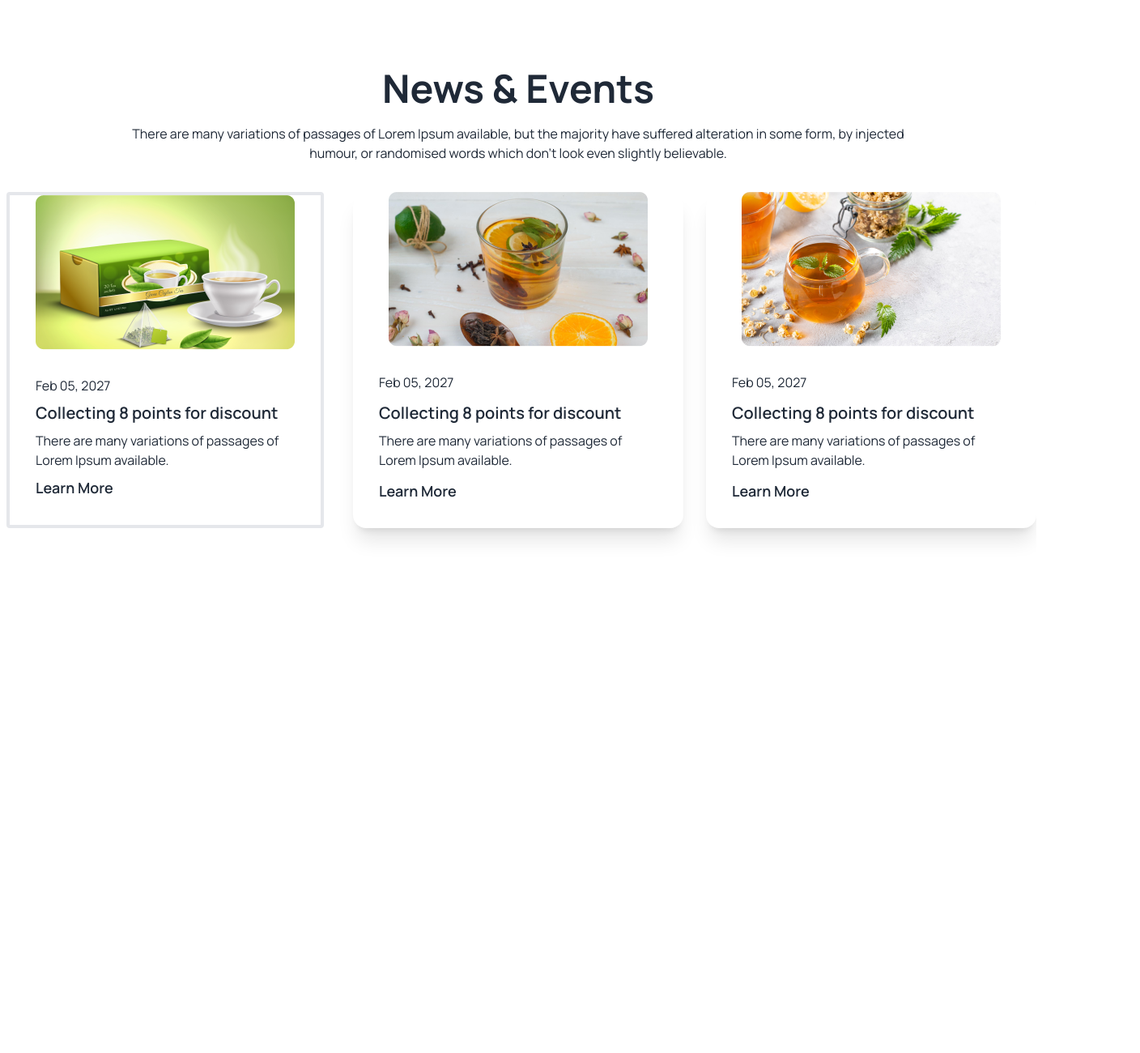
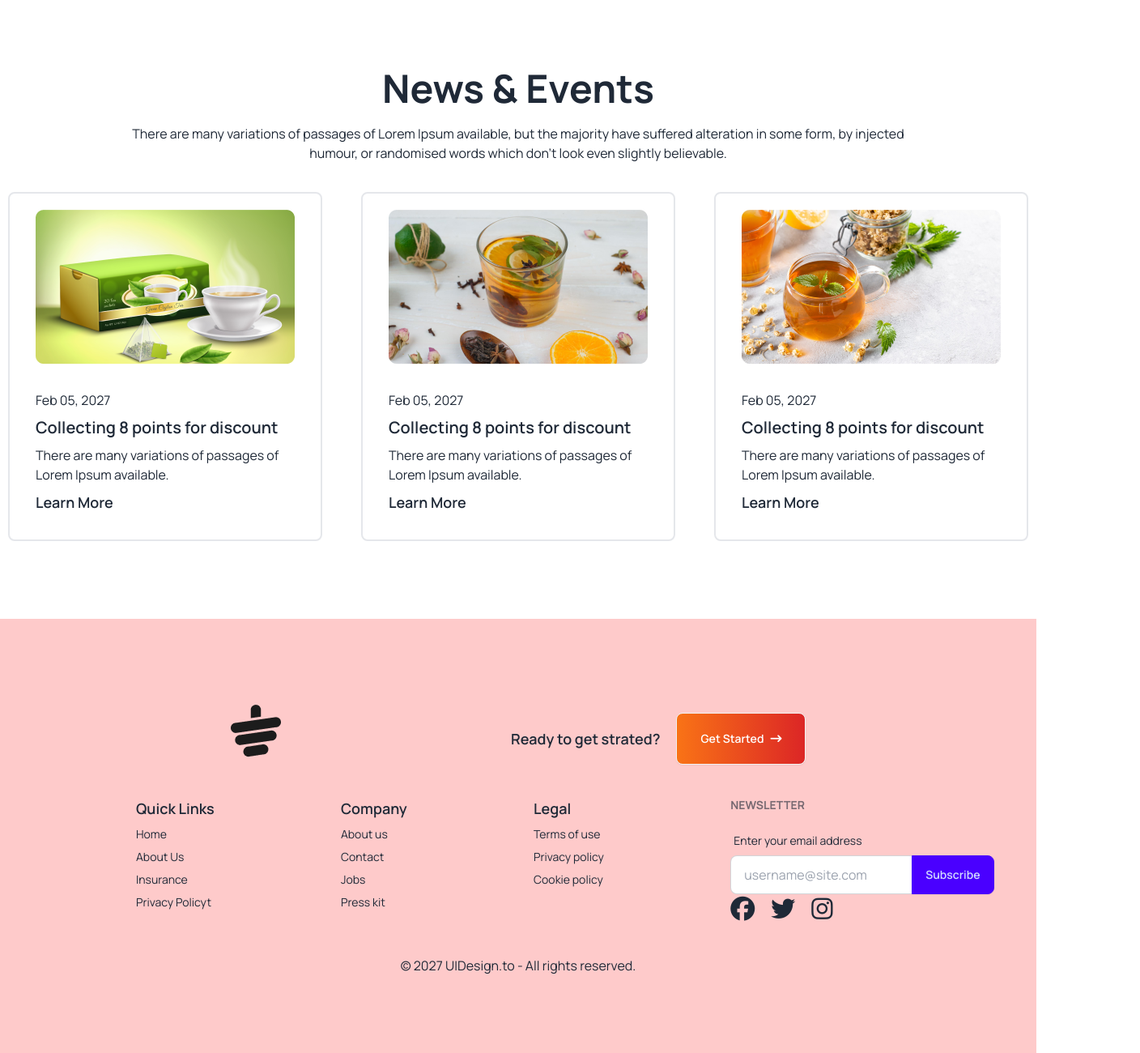
Before and after one commit to Mohotazim-Bosunia/Tea-House-project-tailwindcss, a plain HTML site: page index.html in a window 1280 px wide. Shown: the part 2971-4271 px from the top of the page at 81% size, 1408 px wide, since content can reach past the window. Before the commit the page ends 3719 px from the top, so only its background shows below. Drawn offline with nearby package versions, Linux system fonts and the light colour scheme.

Commit message:
Added complete footer

```diff
--- a/index.html
+++ b/index.html
@@ -25,14 +25,14 @@
 
 </head>
 <body class="font-manrope">
-    <header class="container mx-auto"
+    <header class="container mx-auto">
       <!-- hero section -->
         <div class="hero ">
           <div class="hero-content flex-col lg:flex-row">
 
 
             <div class="flex-1">
-              <h1 class="text-7xl font-extrabold">It's good <br>
+              <h1 class="text-3xl md:text-7xl font-extrabold">It's good <br>
                 tea time at <br> The Tea House</h1>
               <p class="py-6">
                 Tea and Botanical Solutions Supplier Give Optimum Satisfaction To Your Taste Buds.
@@ -198,9 +198,9 @@
         <div class="grid grid-cols-1 md:grid-cols-3 mt-9 gap-7 ">
          <!-- card-1 -->
         <div class="flex  justify-center items-center ">
-          <div class="border-4 rounded ">
+          <div class="border-2 rounded-lg">
             <figure>
-              <img class="md:mx-8"
+              <img class="mx-8 mt-5"
                 src="./images/news-1.png"
                 alt="Shoes" />
             </figure>
@@ -213,38 +213,100 @@
           </div>
         </div>
          <!-- card-2 -->
-         <div class="card bg-base-100  shadow-xl">
+        <div class="flex  justify-center items-center ">
+          <div class="border-2 rounded-lg">
             <figure>
-            <img
+              <img class="mx-8 mt-5"
                 src="./images/news-2.png"
                 alt="Shoes" />
             </figure>
             <div class="card-body">
               <p>Feb 05, 2027</p>
               <h2 class="card-title">Collecting 8 points for discount</h2>
-            <p>There are many variations of passages of Lorem Ipsum available.</p>
+              <p >There are many variations of passages of <br> Lorem Ipsum available.</p>
               <h4 class="text-lg font-semibold">Learn More</h4>
             </div>
           </div>
+        </div>
          <!-- card-3 -->
-         <div class="card bg-base-100  shadow-xl">
+        <div class="flex  justify-center items-center ">
+          <div class="border-2 rounded-lg">
             <figure>
-            <img
+              <img class="mx-8 mt-5"
                 src="./images/news-3.png"
                 alt="Shoes" />
             </figure>
             <div class="card-body">
               <p>Feb 05, 2027</p>
               <h2 class="card-title">Collecting 8 points for discount</h2>
-            <p>There are many variations of passages of Lorem Ipsum available.</p>
+              <p >There are many variations of passages of <br> Lorem Ipsum available.</p>
               <h4 class="text-lg font-semibold">Learn More</h4>
             </div>
           </div>
         </div>
+
       </section>
     </main>
-    <footer>
+    <footer class="mt-24 bg-red-200">
+      <div class="flex flex-col justify-center items-center md:flex-row justify-evenly pt-24 space-y-5">
+        <div>
+          <img src="./images/cup.png" alt="">
+        </div>
+        <div class="flex flex-col md:flex-row gap-5 items-center">
+          <h4 class="text-lg font-semibold">Ready to get strated?</h4>
+          <button  class=" btn bg-gradient-to-r text-white w-40 h-16 p-0 from-orange-500 to-red-600	...">Get Started<i class="fa-solid fa-arrow-right-long"></i></button>
 
+        </div>
+      </div>
+      <div>
+        <footer class="footer  text-base-content p-10 md:ml-32">
+          <nav>
+            <h6 class="text-lg font-semibold">Quick Links</h6>
+            <a class="link link-hover">Home</a>
+            <a class="link link-hover">About Us</a>
+            <a class="link link-hover">Insurance</a>
+            <a class="link link-hover">Privacy Policyt</a>
+          </nav>
+          <nav>
+            <h6 class="text-lg font-semibold">Company</h6>
+            <a class="link link-hover">About us</a>
+            <a class="link link-hover">Contact</a>
+            <a class="link link-hover">Jobs</a>
+            <a class="link link-hover">Press kit</a>
+          </nav>
+          <nav>
+            <h6 class="text-lg font-semibold">Legal</h6>
+            <a class="link link-hover">Terms of use</a>
+            <a class="link link-hover">Privacy policy</a>
+            <a class="link link-hover">Cookie policy</a>
+          </nav>
+          <form>
+            <h6 class="footer-title">Newsletter</h6>
+            <fieldset class="form-control w-80">
+              <label class="label">
+                <span class="label-text">Enter your email address</span>
+
+              </label>
+              <div class="join">
+                <input
+                  type="text"
+                  placeholder="username@site.com"
+                  class="input input-bordered join-item" />
+                <button class="btn btn-primary join-item">Subscribe</button>
+
+              </div>
+              <div class="flex flex-col md:flex-row items-center text-3xl gap-5">
+                <a href=""><i class="fa-brands fa-facebook"></i></a>
+                <a href=""><i class="fa-brands fa-twitter"></i></a>
+                <a href=""><i class="fa-brands fa-instagram"></i></a>
+              </div>
+            </fieldset>
+          </form>
+        </footer>
+      </div>
+      <div class="pb-24 text-center">
+         <p>© 2027 UIDesign.to - All rights reserved.</p>
+      </div>
     </footer>
 
 </body>
```
Lines whose indentation alone changed are shown as unchanged.
